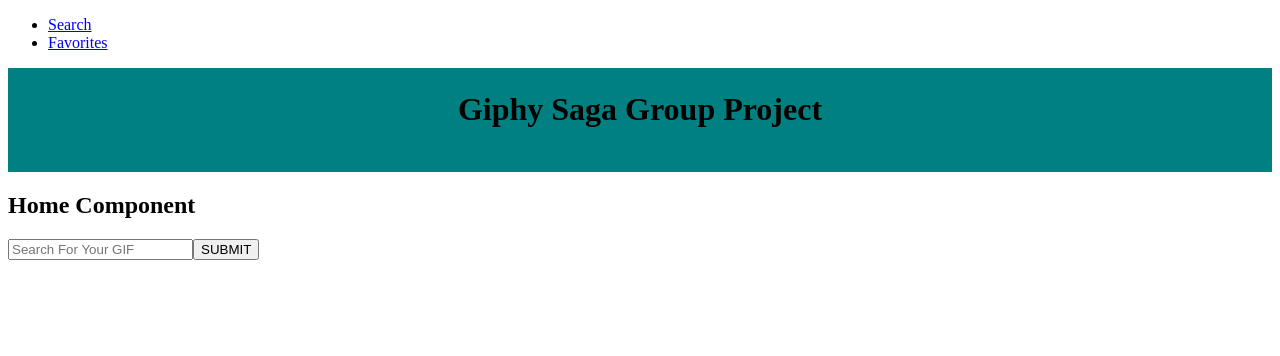
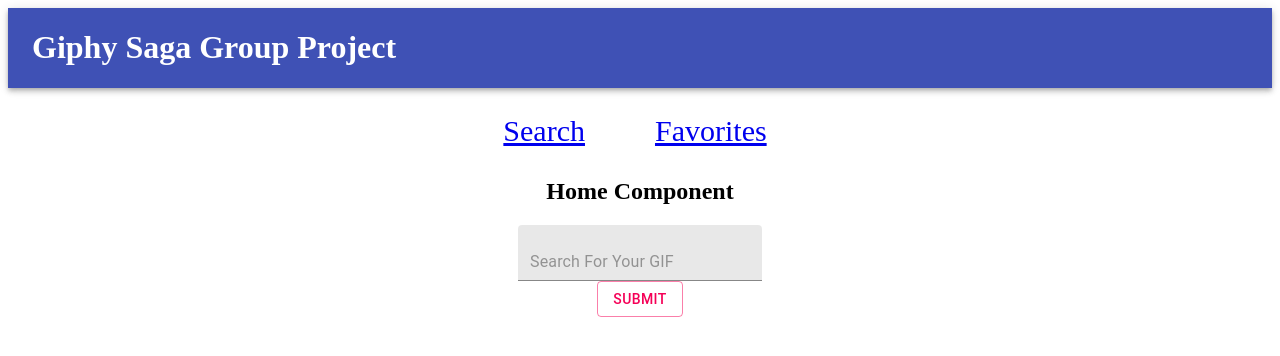
Before and after one commit to michaelodonnell321/group-giphy-saga-project-master, a React app: page / in a window 1280 px wide. Built offline with nearby package versions, Linux system fonts and the light colour scheme.

Commit message:
adds some material styling

```diff
--- a/package.json
+++ b/package.json
@@ -4,6 +4,8 @@
   "private": true,
   "proxy": "http://localhost:5000",
   "dependencies": {
+    "@material-ui/core": "^4.3.3",
+    "@material-ui/icons": "^4.2.1",
     "axios": "^0.19.0",
     "body-parser": "^1.18.2",
     "dotenv": "^8.1.0",
@@ -16,7 +18,8 @@
     "react-scripts": "^3.0.1",
     "redux": "^4.0.4",
     "redux-logger": "^3.0.6",
-    "redux-saga": "^1.0.5"
+    "redux-saga": "^1.0.5",
+    "typeface-roboto": "0.0.75"
   },
   "devDependencies": {
     "nodemon": "^1.18.4"
--- a/src/components/App/App.css
+++ b/src/components/App/App.css
@@ -1,3 +1,28 @@
+
+ul {
+    text-align: center;
+}
+
+li {
+    display: inline-block;
+    padding: 10px;
+    margin-right: 50px;
+    font-size:  30px;
+}
+
+.inputDiv {
+    text-align: center;
+}
+
 .renderDiv {
+    margin: 20px;
     display: inline-block;
+    text-align: center;
+    vertical-align: center;
+    width: auto;
+    height: auto;
 }
+
+input {
+    margin: 10px;
+}
--- a/src/components/App/App.js
+++ b/src/components/App/App.js
@@ -2,7 +2,9 @@
 import Header from '../Header/Header';
 import Home from '../Home/Home';
 import {HashRouter as Router, Route, Link} from 'react-router-dom';
-import Favorites from '../Favorites/Favorites'
+import Favorites from '../Favorites/Favorites';
+import NavBar from '../NavBar/NavBar';
+import './App.css';
 
 
 class App extends Component {
@@ -11,6 +13,7 @@
     return (
       <Router>
       <div>
+        <NavBar />
         <ul>
           <li>
             <Link to="/">Search</Link>
--- a/src/components/Header/Header.jsx
+++ b/src/components/Header/Header.jsx
@@ -6,9 +6,9 @@
     render() {
         return (
             <div>
-                <header className="App-header">
-                <h1>Giphy Saga Group Project</h1>
-                </header>
+                {/* <header className="App-header">
+
+                </header> */}
             </div>
         );
     }
--- /dev/null
+++ b/src/components/Home/Home.css
@@ -0,0 +1,3 @@
+TextField {
+    margin: 20px;
+}
--- a/src/components/Home/Home.jsx
+++ b/src/components/Home/Home.jsx
@@ -1,5 +1,7 @@
 import React, {Component} from 'react';
 import {connect} from 'react-redux';
+import {Button, TextField} from '@material-ui/core'
+import './Home.css'
 
 class Home extends Component {
 
@@ -35,9 +37,14 @@
             payload: this.state.item
         })
         console.log(this.state.item)
+        this.setState ({
+            item: '',
+        })
         //pushes us to Favorites page
         //this.props.history.push('/favorites')
     }
+
+
     //dispatching url of favorites to reducer
     handleFavorite = (url) => {
         console.log('in handleFavorite:', url);
@@ -52,16 +59,20 @@
     render() {
         return(
             <div>
+            <div className="inputDiv">
             <h2>Home Component</h2>
-            <input onChange={this.handleChange} type='text' placeholder='Search For Your GIF'/>
-            <button onClick={this.handleClick}>SUBMIT</button>
+            <TextField variant="filled" onChange={this.handleChange} type='text' placeholder='Search For Your GIF'/><br/>
+            <Button variant="outlined" color="secondary" onClick={this.handleClick}>SUBMIT</Button><br/>
+            </div>
+
+            <div className="searchResultDiv">
             {/* loop through the store (mapStateToProps) and render each item onto the DOM in a div */}
                 {this.props.reduxStore.getGifReducer.map(gif => {
                 return (
                     <div className="renderDiv">
-                        <img src={gif.images.fixed_height.url} />
+                        <img src={gif.images.fixed_height.url} /><br/>
                         <button onClick={() => this.handleFavorite(gif.images.fixed_height.url)}>Favorite</button>
-                        {JSON.stringify(gif.images.fixed_height.url)}
+                        {/* {JSON.stringify(gif.images.fixed_height.url)} */}
                     </div>
                 )
 
@@ -69,6 +80,7 @@
 
 
                 {/* {JSON.stringify(this.props.reduxStore.getGifReducer)} */}
+            </div>
             </div>
         )
     }
--- /dev/null
+++ b/src/components/NavBar/NavBar.jsx
@@ -0,0 +1,22 @@
+import React from 'react';
+import AppBar from  '@material-ui/core/AppBar';
+import Toolbar from '@material-ui/core/Toolbar';
+import Typography from '@material-ui/core/Typography';
+
+
+const NavBar = () => {
+    return (
+        <div>
+            <AppBar position="static">
+                <Toolbar>
+                    <Typography variant="title" color="teal">
+                        <h1>Giphy Saga Group Project</h1>
+                    </Typography>
+                </Toolbar>
+            </AppBar>
+        </div>
+    )
+}
+
+
+export default NavBar;
```
Also changed, not shown: 1 other file.
